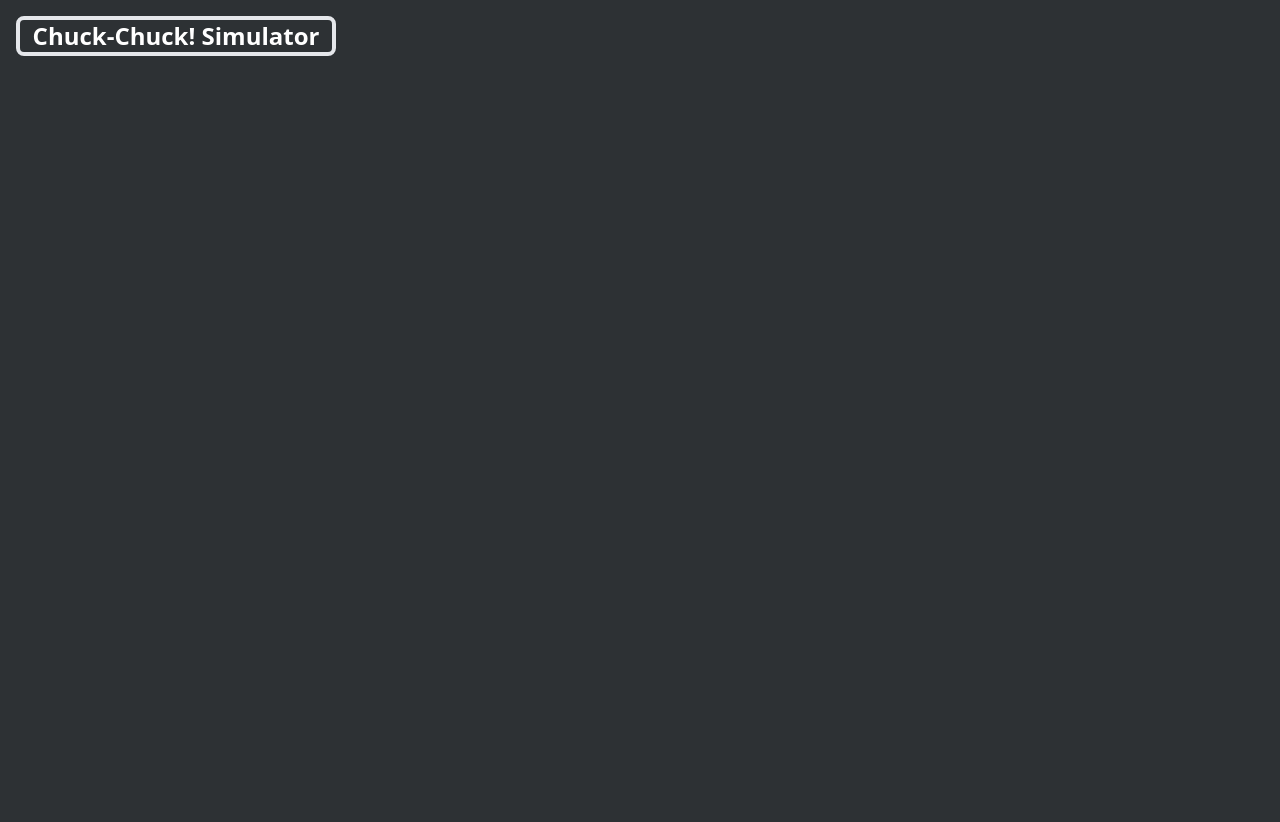
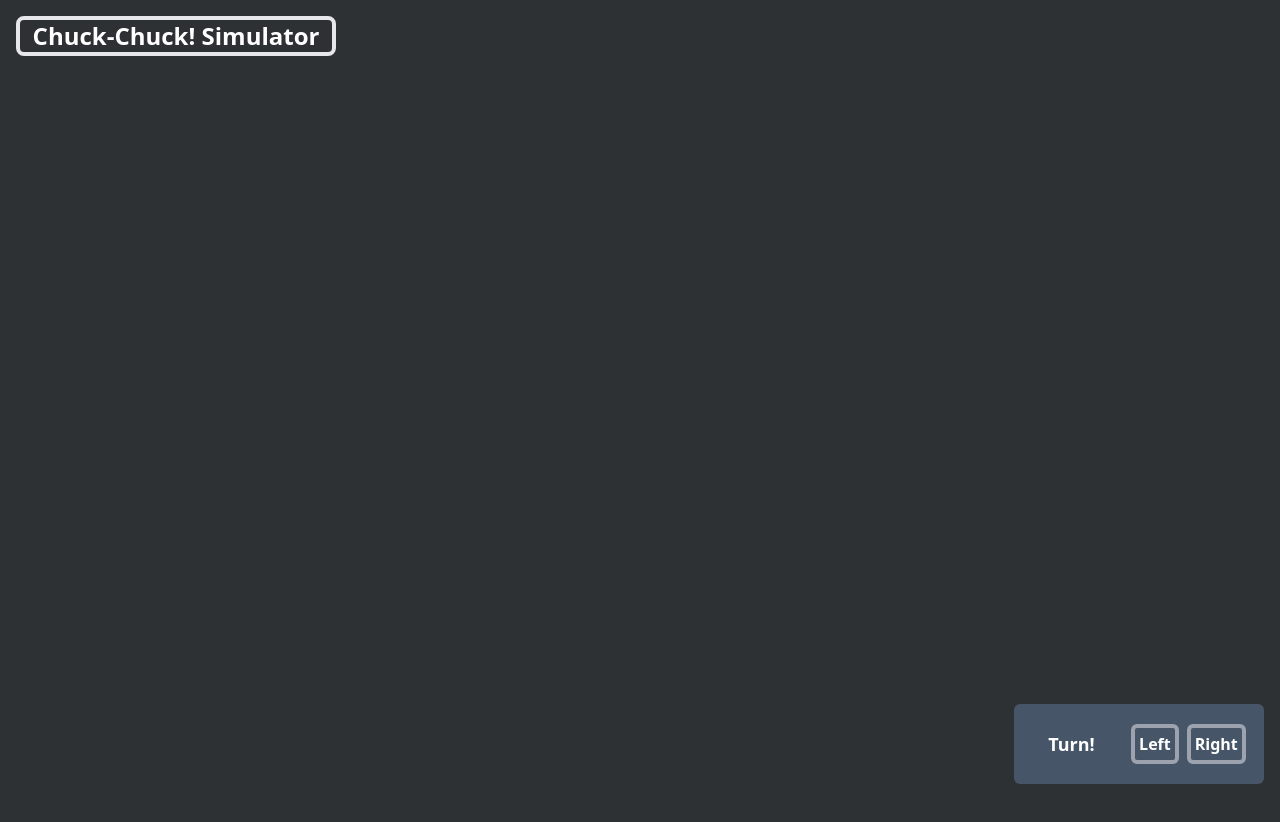
Before and after one commit to The-Chuck-Chuck/The-Chuck, a React (Vite) app: page /tutorial in a window 1280 px wide. Shown: the top 822 px of the page. Built offline with nearby package versions, Linux system fonts and the light colour scheme.

Commit message:
Feat(TutorialController): 컴포넌트 생성 및 Tutorial에 렌더링

```diff
--- /dev/null
+++ b/src/components/TutorialController.jsx
@@ -0,0 +1,39 @@
+import Button from "./Button";
+
+const TutorialController = ({
+  isDisable = true,
+  rotationAngle,
+  setRotationAngle,
+}) => {
+  const preventButton = isDisable && "text-gray-400 border-gray-400";
+
+  const handleClickLeft = () => {
+    setRotationAngle((prevAngle) => prevAngle - 90 * CONSTANTS.DEGREE);
+  };
+
+  const handleClickRight = () => {
+    setRotationAngle((prevAngle) => prevAngle + 90 * CONSTANTS.DEGREE);
+  };
+
+  return (
+    <div className="flex flex-col gap-4 fixed bottom-4 right-4 w-[250px] rounded-md bg-slate-600 p-5 justify-center items-center">
+      <div className="w-[90%] flex gap-2 items-center">
+        <p className="pl-[2%] pr-[15%] text-center font-bold text-lg">Turn!</p>
+        <Button
+          className={`${preventButton} h-10 p-1`}
+          clickHandler={!isDisable ? handleClickLeft : undefined}
+        >
+          Left
+        </Button>
+        <Button
+          className={`${preventButton} h-10 p-1`}
+          clickHandler={!isDisable ? handleClickRight : undefined}
+        >
+          Right
+        </Button>
+      </div>
+    </div>
+  );
+};
+
+export default TutorialController;
--- a/src/pages/Tutorial.jsx
+++ b/src/pages/Tutorial.jsx
@@ -1,9 +1,12 @@
 import { Canvas } from "@react-three/fiber";
-import React from "react";
+import React, { useState } from "react";
 import Header from "../components/Header";
+import TutorialController from "../components/TutorialController";
 import TutorialPainter from "../components/TutorialPainter";
 
 const Tutorial = () => {
+  const [rotationAngle, setRotationAngle] = useState(0);
+
   return (
     <div className="text-white">
       <Header />
@@ -14,8 +17,15 @@ const Tutorial = () => {
             fov: 60,
           }}
         >
-          <TutorialPainter />
+          <TutorialPainter
+            rotationAngle={rotationAngle}
+            setRotationAngle={setRotationAngle}
+          />
         </Canvas>
+        <TutorialController
+          rotationAngle={rotationAngle}
+          setRotationAngle={setRotationAngle}
+        />
       </main>
     </div>
   );
```
